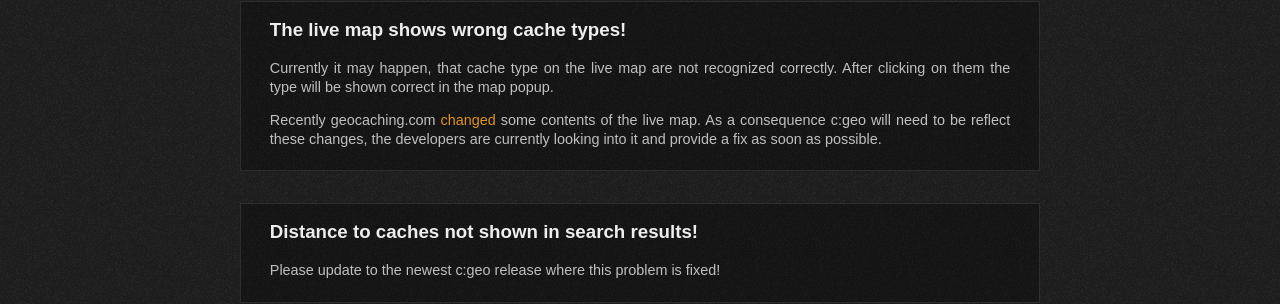
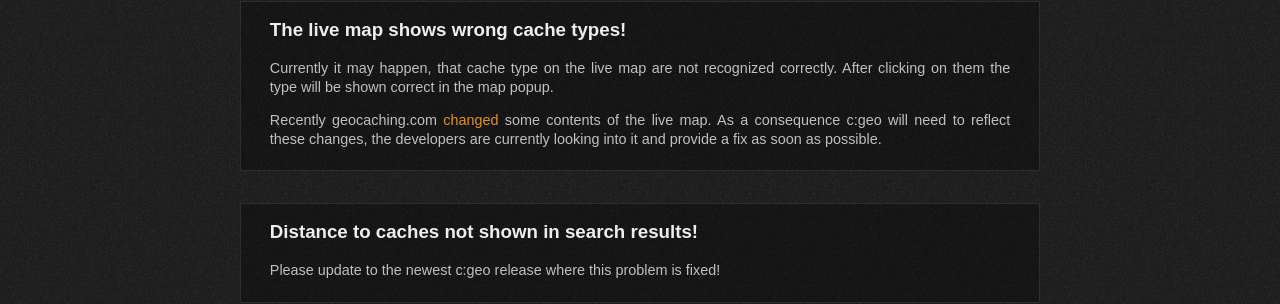
Before and after one commit to cgeo/cgeo.github.io, a Jekyll site: the page built from faq.html, in a window 1280 px wide and 900 px high, scrolled down 2588 px. Shown: the part 148-452 px from the top of the window. Built offline with Jekyll 4.4.1, drawn with Linux system fonts in a browser that asks for light colours; some web fonts are replaced.

Commit message:
Fix typo

```diff
--- a/_data/faq.yml
+++ b/_data/faq.yml
@@ -10,7 +10,7 @@
                 Currently it may happen, that cache type on the live map are not recognized correctly. After clicking on them the type will be shown correct in the map popup.
 
                 Recently geocaching.com [changed](http://forums.groundspeak.com/GC/index.php?s=19bca112f771f2123053d249fadc8e06&showtopic=342292) some contents of the live map.
-                As a consequence c:geo will need to be reflect these changes, the developers are currently looking into it and provide a fix as soon as possible.
+                As a consequence c:geo will need to reflect these changes, the developers are currently looking into it and provide a fix as soon as possible.
         de:
             title: Die Live-Karte zeigt falsche Cache-Typen!
             content: |
```
